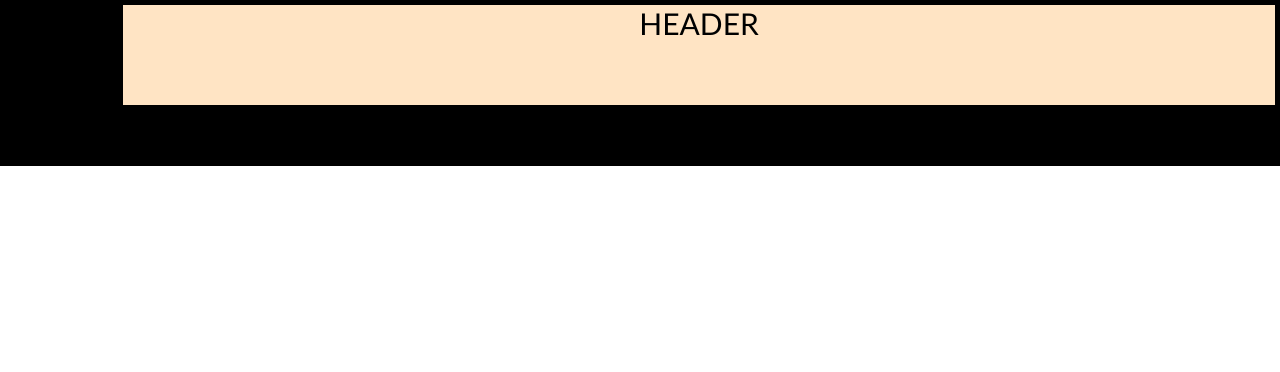
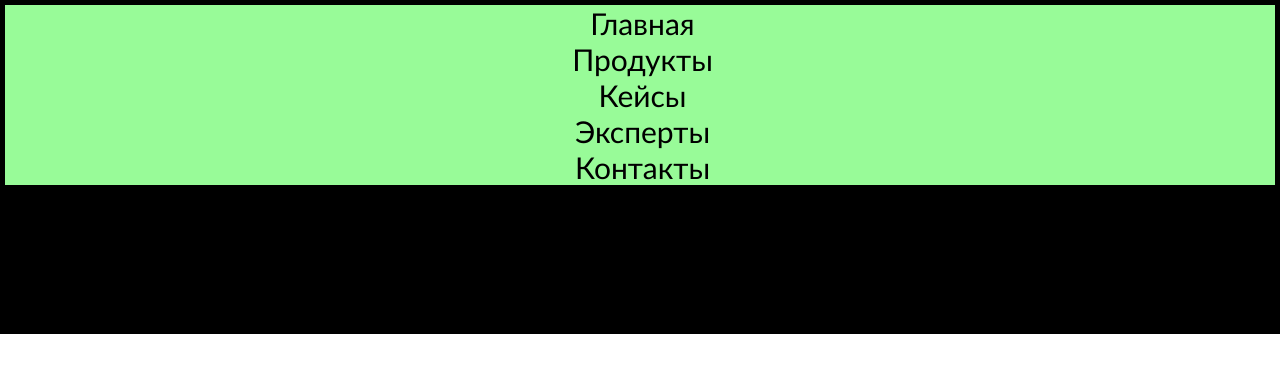
Before and after one commit to u-minerwa/test-job-app, a React (Create React App) app: page /mainpage in a window 1280 px wide. Shown: the top 372 px of the page. Built offline with nearby package versions, Linux system fonts and the light colour scheme.

Commit message:
navmenu_1

```diff
--- a/src/App.css
+++ b/src/App.css
@@ -2,14 +2,13 @@
   font-size: 30px;
   font-family: 'Gill Sans', 'Gill Sans MT', Calibri, 'Trebuchet MS', sans-serif;
   padding: 5px;
-  display: grid;
-  grid-template-areas: "imgdiv header" "navmenu contentmenu" "footer footer";
-  grid-template-rows: 100px 5fr 2fr;
-  grid-template-columns: 1fr 10fr;
-  grid-gap: 3px;
+  display: flex;
+  flex-direction: column;
   background-color: black;
 }
 
 .app-wrapper-content {
   height: auto;
+  display: flex;
+  flex-direction: column;
 }
--- a/src/components/Header/Header.jsx
+++ b/src/components/Header/Header.jsx
@@ -1,9 +1,12 @@
 import React from "react";
 import classes from './Header.module.css';
+import NavMenu from "./NavMenu/NavMenu";
 
 function Header() {
-    return(
-        <header className={classes.header}>HEADER</header>
+    return (
+        <header className={classes.header}>
+            <NavMenu />
+        </header>
     )
 }
 
--- /dev/null
+++ b/src/components/Header/NavMenu/NavMenu.jsx
@@ -0,0 +1,27 @@
+import React from "react";
+import classes from './NavMenu.module.css';
+import { NavLink } from "react-router-dom";
+
+function NavMenu() {
+    return (
+        <nav className={classes.navigationmenu}>
+            <div className={classes.item}>
+                <NavLink to='/mainpage' activeClassName={classes.active}> Главная </NavLink>
+            </div>
+            <div className={classes.item}>
+                <NavLink to='/products' activeClassName={classes.active}> Продукты </NavLink>
+            </div>
+            <div className={classes.item}>
+                <NavLink to='/cases' activeClassName={classes.active}> Кейсы </NavLink>
+            </div>
+            <div className={classes.item}>
+                <NavLink to='/experts' activeClassName={classes.active}> Эксперты </NavLink>
+            </div>
+            <div className={classes.item}>
+                <NavLink to='/contacts' activeClassName={classes.active}> Контакты </NavLink>
+            </div>
+        </nav>
+    )
+}
+
+export default NavMenu;
--- /dev/null
+++ b/src/components/Header/NavMenu/NavMenu.module.css
@@ -0,0 +1,24 @@
+.navigationmenu {
+    grid-area: navmenu;
+    background-color: palegreen;
+    padding-left: 5px;
+    min-width: 150px;
+}
+
+.navigationmenu a {
+    text-decoration: none;
+}
+
+.item a {
+    color: black;
+    cursor: pointer;
+}
+
+.item a:focus {
+    font-style: italic;
+    color: rgb(75, 6, 139);
+}
+
+.item a:hover {
+    font-style: italic;
+}
```
